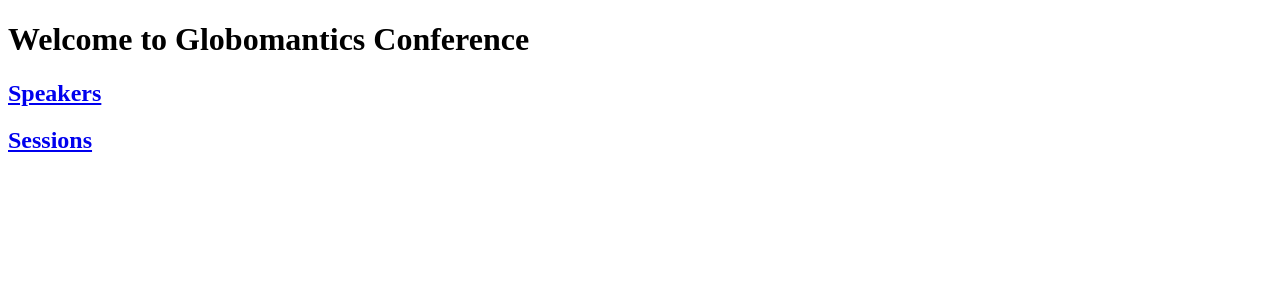
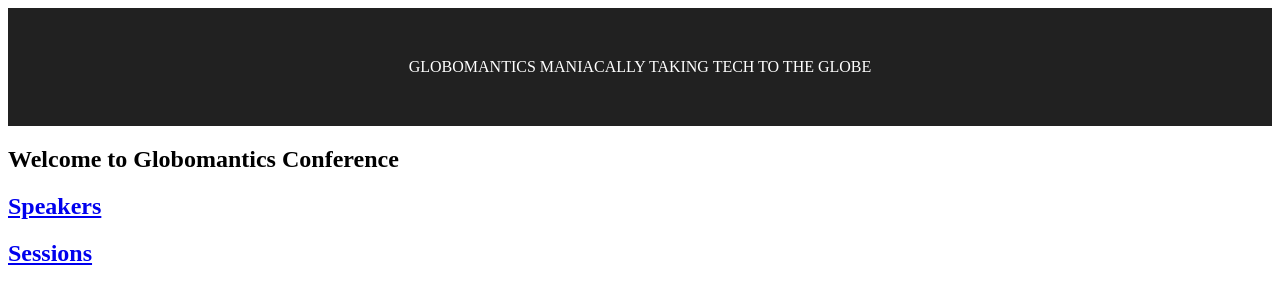
Before and after one commit to lind-exe/Next.js-Fundamentals, a Next.js app: page /conference in a window 1280 px wide. Shown: the top 304 px of the page. Built offline with nearby package versions, Linux system fonts and the light colour scheme.

Commit message:
adds layout

```diff
--- /dev/null
+++ b/app/conference/layout.js
@@ -0,0 +1,12 @@
+import style from "./styles.css";
+
+export default function ConferenceLayout({ children }) {
+  return (
+    <>
+      <header style={style.header}>
+        GLOBOMANTICS MANIACALLY TAKING TECH TO THE GLOBE
+      </header>
+      <section>{children}</section>
+    </>
+  );
+}
--- /dev/null
+++ b/app/conference/styles.css
@@ -0,0 +1,8 @@
+header {
+  width: 100%;
+  padding: 50px 0px 50px;
+  background: #212121;
+  color: #fff;
+  text-align: center;
+  justify-content: center;
+}
```
